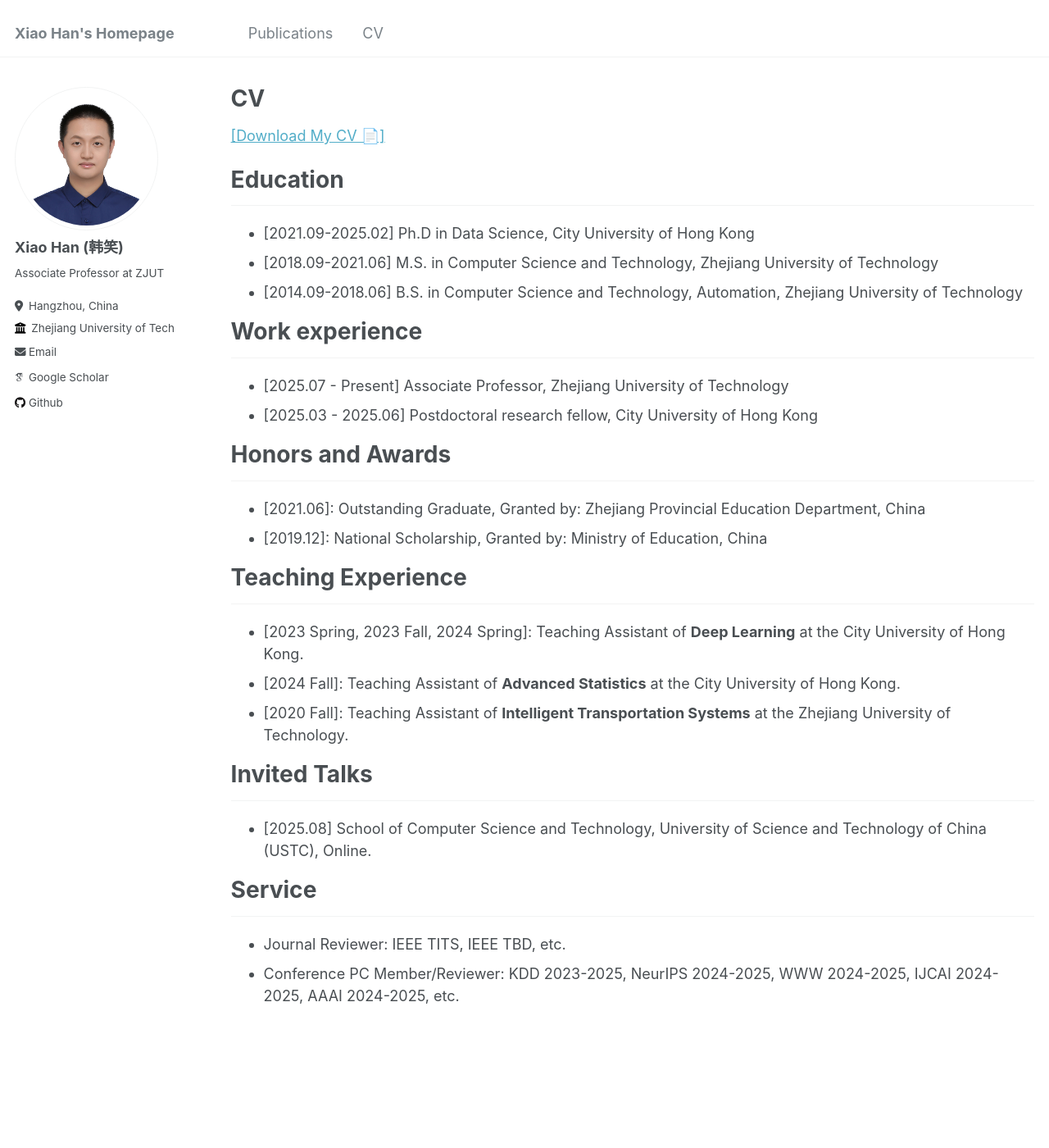
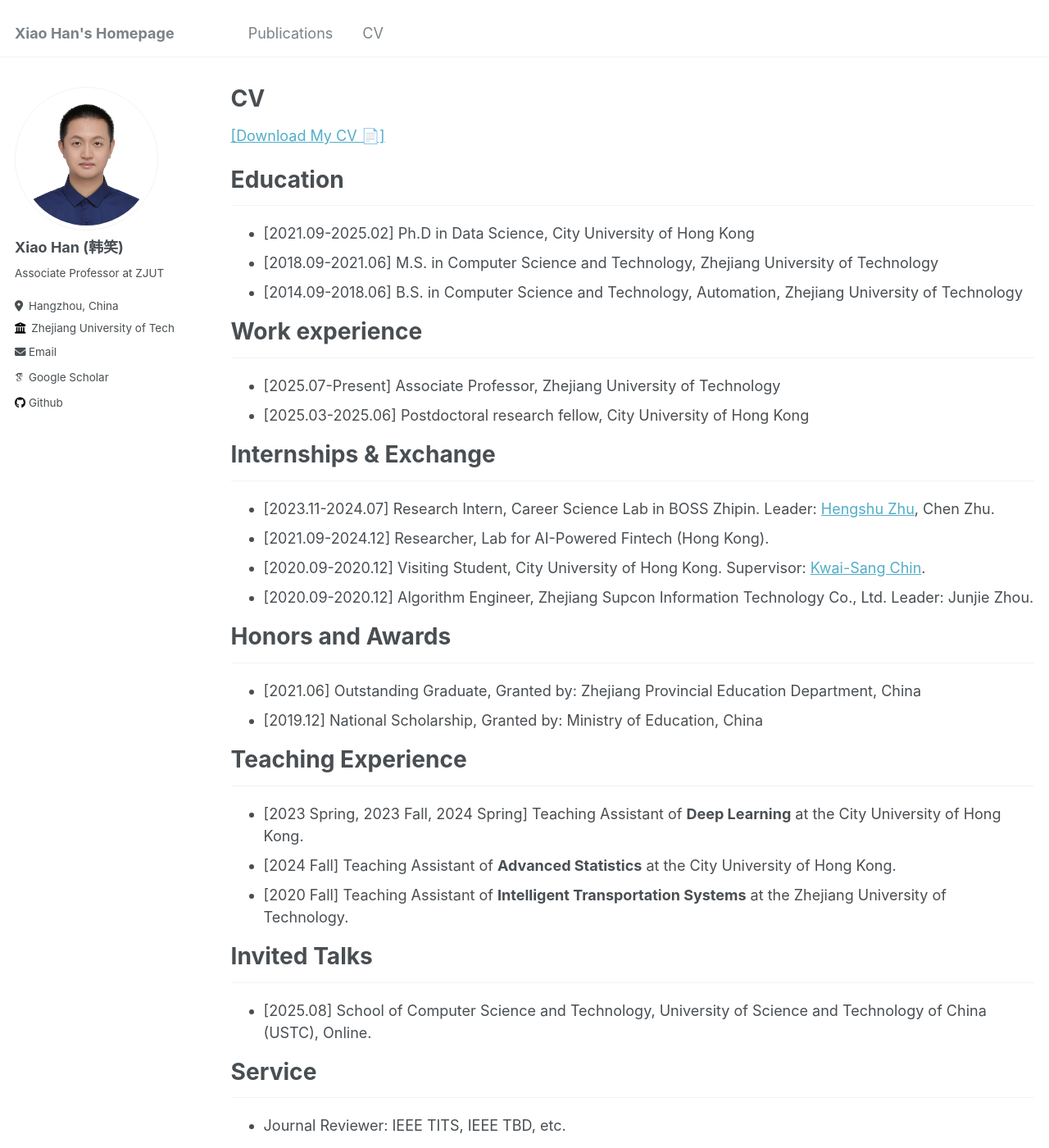
Before and after one commit to hahahenha/hahahenha.github.io, a Jekyll site: the page built from _pages/cv.md, in a window 1280 px wide and 1400 px high. Shown: the whole window at 82% size. Built offline with Jekyll 4.4.1, drawn with Linux system fonts in a browser that asks for light colours; some web fonts are replaced.

Commit message:
Update cv.md

```diff
--- a/_pages/cv.md
+++ b/_pages/cv.md
@@ -44,17 +44,32 @@ redirect_to: "https://www.hahahenha.net/static/CV/CV_HX.pdf"
 # Work experience
 <hr style="margin-top: 8px; margin-bottom: 20px;">
 <ul>
-  <li>[2025.07 - Present] Associate Professor, Zhejiang University of Technology </li>
-  <li>[2025.03 - 2025.06] Postdoctoral research fellow, City University of Hong Kong </li>
+  <li>[2025.07-Present] Associate Professor, Zhejiang University of Technology </li>
+  <li>[2025.03-2025.06] Postdoctoral research fellow, City University of Hong Kong </li>
 </ul>
+
+
+
+
+# Internships & Exchange
+<hr style="margin-top: 8px; margin-bottom: 20px;">
+
+<ul>
+   <li>[2023.11-2024.07] Research Intern, Career Science Lab in BOSS Zhipin. Leader: <a target="_blank" rel="noopener" href="https://www.zhuhengshu.com/">Hengshu Zhu</a>, Chen Zhu.</li>
+   <li>[2021.09-2024.12] Researcher, Lab for AI-Powered Fintech (Hong Kong). </li>
+   <li>[2020.09-2020.12] Visiting Student, City University of Hong Kong. Supervisor: <a target="_blank" rel="noopener" href="https://scholars.cityu.edu.hk/en/persons/kwai-sang-chin">Kwai-Sang Chin</a>.</li>
+   <li>[2020.09-2020.12] Algorithm Engineer, Zhejiang Supcon Information Technology Co., Ltd. Leader: Junjie Zhou. </li>
+</ul>
+
+
 
 
 # Honors and Awards
 <hr style="margin-top: 8px; margin-bottom: 20px;">
 
 <ul>
-    <li>[2021.06]: Outstanding Graduate, Granted by: Zhejiang Provincial Education Department, China </li>
-    <li>[2019.12]: National Scholarship, Granted by: Ministry of Education, China </li>
+    <li>[2021.06] Outstanding Graduate, Granted by: Zhejiang Provincial Education Department, China </li>
+    <li>[2019.12] National Scholarship, Granted by: Ministry of Education, China </li>
 </ul>
 
 
@@ -66,9 +81,9 @@ redirect_to: "https://www.hahahenha.net/static/CV/CV_HX.pdf"
 <hr style="margin-top: 8px; margin-bottom: 20px;">
 
 <ul>
-  <li>[2023 Spring, 2023 Fall, 2024 Spring]: Teaching Assistant of <strong>Deep Learning</strong> at the City University of Hong Kong.</li>
-  <li>[2024 Fall]: Teaching Assistant of <strong>Advanced Statistics</strong> at the City University of Hong Kong.</li>
-  <li>[2020 Fall]: Teaching Assistant of <strong>Intelligent Transportation Systems</strong> at the Zhejiang University of Technology.</li>
+  <li>[2023 Spring, 2023 Fall, 2024 Spring] Teaching Assistant of <strong>Deep Learning</strong> at the City University of Hong Kong.</li>
+  <li>[2024 Fall] Teaching Assistant of <strong>Advanced Statistics</strong> at the City University of Hong Kong.</li>
+  <li>[2020 Fall] Teaching Assistant of <strong>Intelligent Transportation Systems</strong> at the Zhejiang University of Technology.</li>
 </ul>
 
 
```
